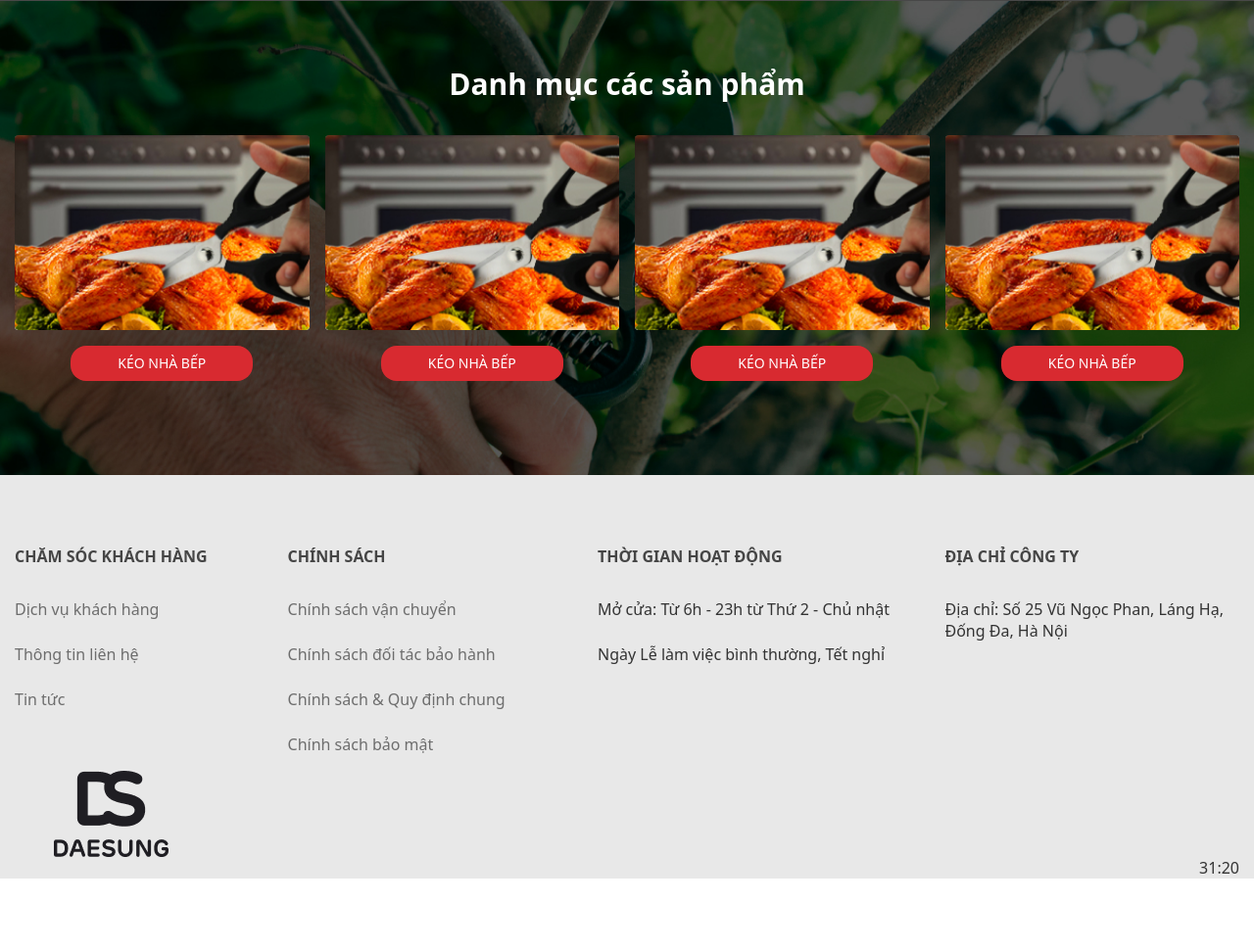
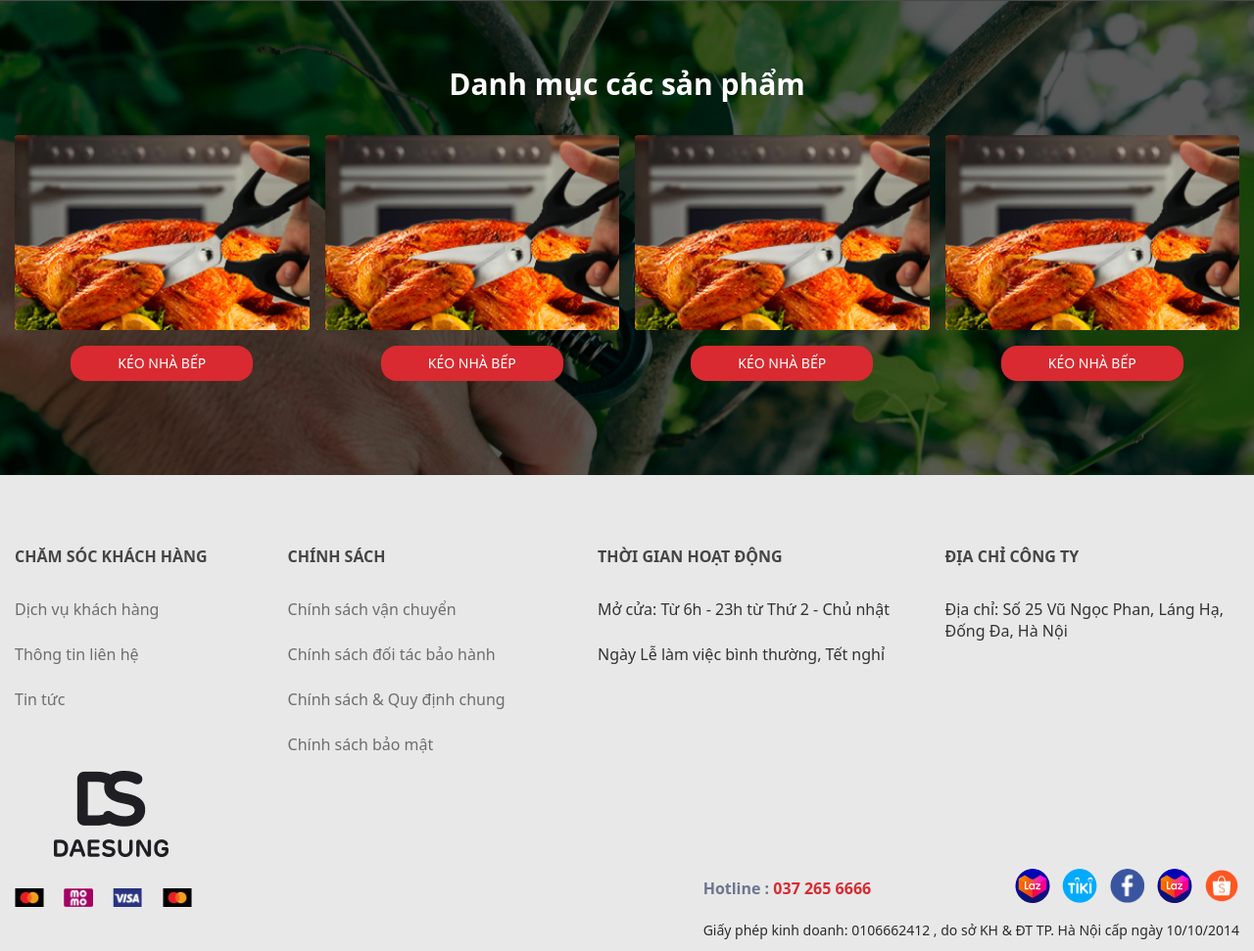
Before and after one commit to HoangHai28/Daesung_L1, a website: page public/index.html in a window 1280 px wide. Shown: the part 1771-2742 px from the top of the page at 98% size. Before the commit the page ends 2668 px from the top, so only its background shows below. Drawn offline with nearby package versions, Linux system fonts and the light colour scheme.

Commit message:
update-footer

```diff
--- a/public/index.html
+++ b/public/index.html
@@ -52,7 +52,7 @@
             <div class="avarta w-10 h-10 rounded-full img_full img-h-full img-cover">
               <img src="./theme/frontend/img/avatar.jpg" alt="">
             </div>
-            <ul class="user-list_content min-w-[12.375rem] group-hover:visible group-hover:pointer-events-auto group-hover:opacity-100 opacity-0 invisible pointer-events-none transition-all duration-300 absolute right-0 top-[100%] bg-[#454545] p-2 whitespace-nowrap">
+            <ul class="user-list_content min-w-[12.375rem] group-hover:visible group-hover:pointer-events-auto group-hover:opacity-100 opacity-0 invisible pointer-events-none transition-all duration-300 absolute z-10 right-0 top-[100%] bg-[#454545] p-2 whitespace-nowrap">
               <li><a href="#" title="Thông tin tài khoản" class="block py-3 px-2 text-white hover:bg-[#656565] hover:text-white text-xs">Thông tin tài khoản</a></li>
               <li><a href="#" title="Về Daesung" class="block py-3 px-2 text-white hover:bg-[#656565] hover:text-white text-xs">VỀ DAESUNG</a></li>
               <li><a href="#" title="Tra cứu đơn hàng" class="block py-3 px-2 text-white hover:bg-[#656565] hover:text-white text-xs">Tra cứu đơn hàng</a></li>
@@ -326,8 +326,11 @@
   </section>
   <footer class="footer xl:pt-[4.5rem] pt-8 bg-[#E8E8E8]">
     <div class="container">
+      <a href="#" title="" class="logo-footer lg:hidden block max-w-[7.313rem] mb-8 mx-auto">
+        <img src="./theme/frontend/img/LOGO-footer.png" alt="">
+      </a>
       <div class="flex flex-wrap -mx-2">
-        <div class="lg:w-[22%] px-2 mb-4">
+        <div class="w-full lg:w-[22%] sm:w-1/2 px-2 mb-4">
           <p class="title-footer font-semibold uppercase text-[#454545] mb-8">
             Chăm sóc khách hàng
           </p>
@@ -340,7 +343,7 @@
             </ul>
           </div>
         </div>
-        <div class="lg:w-1/4 px-2 mb-4">
+        <div class="w-full lg:w-1/4 sm:w-1/2 px-2 mb-4">
           <p class="title-footer font-semibold uppercase text-[#454545] mb-8">
             Chính sách
           </p>
@@ -353,7 +356,7 @@
             </ul>
           </div>
         </div>
-        <div class="lg:w-[28%] px-2 mb-4">
+        <div class="w-full lg:w-[28%] sm:w-1/2 px-2 mb-4">
           <p class="title-footer font-semibold uppercase text-[#454545] mb-8">
             THỜI GIAN HOẠT ĐỘNG
           </p>
@@ -364,7 +367,7 @@
             </ul>
           </div>
         </div>
-        <div class="lg:w-1/4 px-2 mb-4">
+        <div class="w-full lg:w-1/4 sm:w-1/2 px-2 mb-4">
           <p class="title-footer font-semibold uppercase text-[#454545] mb-8">
             ĐỊA CHỈ CÔNG TY
           </p>
@@ -375,11 +378,62 @@
           </div>
         </div>
       </div>
-      <a href="#" title="" class="logo-footer block max-w-[7.313rem] lg:ml-10">
+      <a href="#" title="" class="logo-footer hidden lg:block max-w-[7.313rem] lg:ml-10">
         <img src="./theme/frontend/img/LOGO-footer.png" alt="">
       </a>
-      <div class="flex flex-wrap items-center justify-between">
-        <ul class="list-payment_method"></ul>31:20
+      <div class="lg:flex flex-wrap items-center justify-between py-3">
+        <ul class="list-payment_method mb-2 ">
+          <li class="w-[1.875rem] h-5 img_full img-contain img-h-full inline-block mr-4 last:mr-0">
+            <img src="./theme/frontend/img/thanhtoan.png" alt="">
+          </li>
+          <li class="w-[1.875rem] h-5 img_full img-contain img-h-full inline-block mr-4 last:mr-0">
+            <img src="./theme/frontend/img/momo.png" alt="">
+          </li>
+          <li class="w-[1.875rem] h-5 img_full img-contain img-h-full inline-block mr-4 last:mr-0">
+            <img src="./theme/frontend/img/visa.png" alt="">
+          </li>
+          <li class="w-[1.875rem] h-5 img_full img-contain img-h-full inline-block mr-4 last:mr-0">
+            <img src="./theme/frontend/img/thanhtoan.png" alt="">
+          </li>
+        </ul>
+        <div class="footer-right">
+          <div class="sm:flex items-center justify-between">
+            <p class="hotline font-bold 2xl:text-[1.5rem] text:[1.125rem] mb-2 sm:mb-0">
+              <span class="2xl:text-[1rem] text-[#6D758F]">Hotline : </span>
+              <a href="tel:0372656666" title="hotline" class="link text-cl-red">037 265 6666</a>
+            </p>
+            <ul class="list-channel text-center lg:text-left">
+              <li class="mr-2 last:mr-0 inline-block">
+                <a href="#" title="" target="_blank" class="inline-block w-9 h-9 img_full img-h-full img-contain rounded-full overflow-hidden">
+                  <img src="./theme/frontend/img/lazada.png" alt="">
+                </a>
+              </li>
+              <li class="mr-2 last:mr-0 inline-block">
+                <a href="#" title="" target="_blank" class="inline-block w-9 h-9 img_full img-h-full img-contain rounded-full overflow-hidden">
+                  <img src="./theme/frontend/img/tk.png" alt="">
+                </a>
+              </li>
+              <li class="mr-2 last:mr-0 inline-block">
+                <a href="#" title="" target="_blank" class="inline-block w-9 h-9 img_full img-h-full img-contain rounded-full overflow-hidden">
+                  <img src="./theme/frontend/img/facebook.png" alt="">
+                </a>
+              </li>
+              <li class="mr-2 last:mr-0 inline-block">
+                <a href="#" title="" target="_blank" class="inline-block w-9 h-9 img_full img-h-full img-contain rounded-full overflow-hidden">
+                  <img src="./theme/frontend/img/lazada.png" alt="">
+                </a>
+              </li>
+              <li class="mr-2 last:mr-0 inline-block">
+                <a href="#" title="" target="_blank" class="inline-block w-9 h-9 img_full img-h-full img-contain rounded-full overflow-hidden">
+                  <img src="./theme/frontend/img/shoppee.png" alt="">
+                </a>
+              </li>
+            </ul>
+          </div>
+          <p class="text mt-3 text-center lg:text-left text-[.875rem] text-[#2B2A2D]">
+            Giấy phép kinh doanh: 0106662412 , do sở KH & ĐT TP. Hà Nội cấp ngày 10/10/2014
+          </p>
+        </div>
       </div>
 
     </div>
--- a/public/theme/frontend/scss/main.scss
+++ b/public/theme/frontend/scss/main.scss
@@ -31,7 +31,7 @@ body::-webkit-scrollbar {
 }
 
 body::-webkit-scrollbar-thumb {
-    background: linear-gradient(98.49deg, #DFB557 -39.81%, #FDF7BF 33.9%, #D6AB48 94.09%, #AE832D);
+    background: var(--cl-red);
 }
 
 html,
@@ -274,6 +274,12 @@ input {
     }
 }
 
+@media (max-width:1439px) {
+    html,body {
+        font-size: 14px;
+    }
+}
+
 @media (max-width:1023px) {
     .menu {
         position: fixed;
```
Also changed, not shown: public/output.css.
